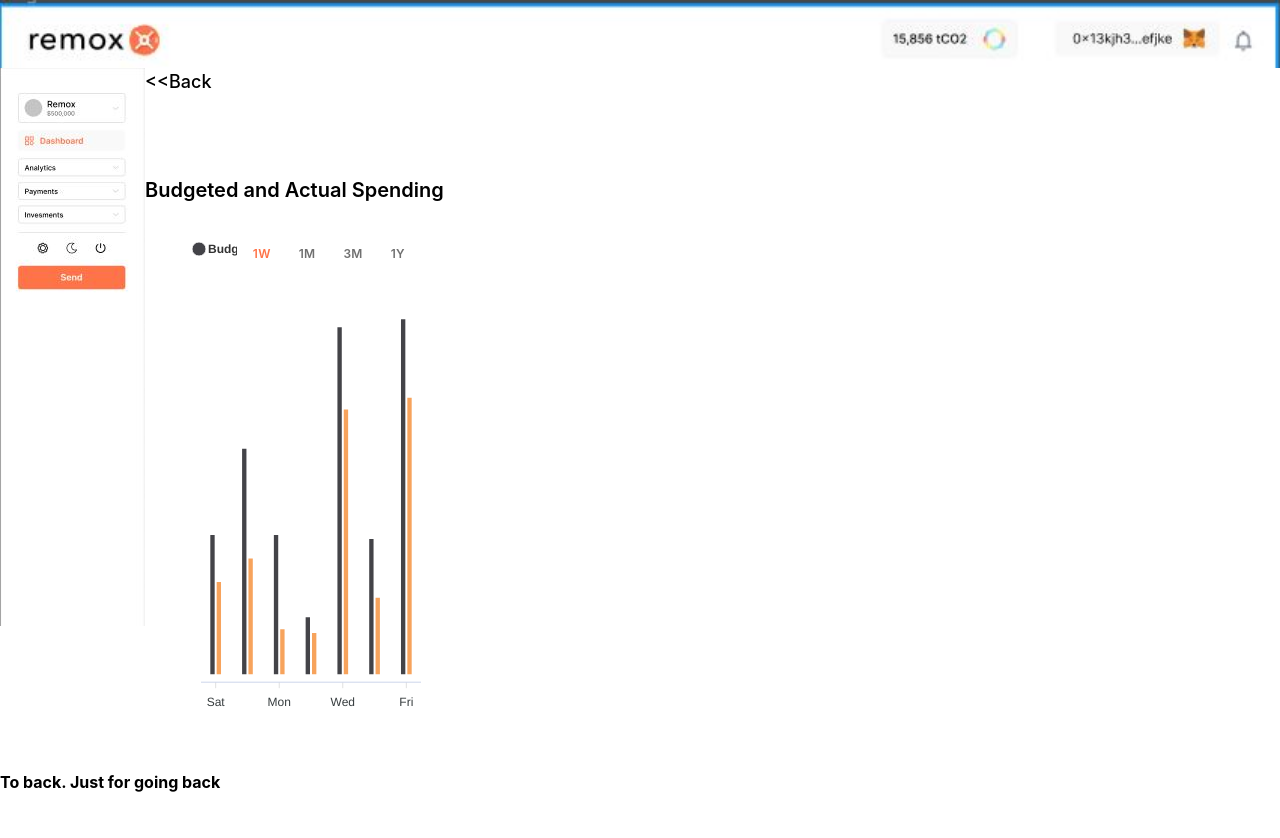
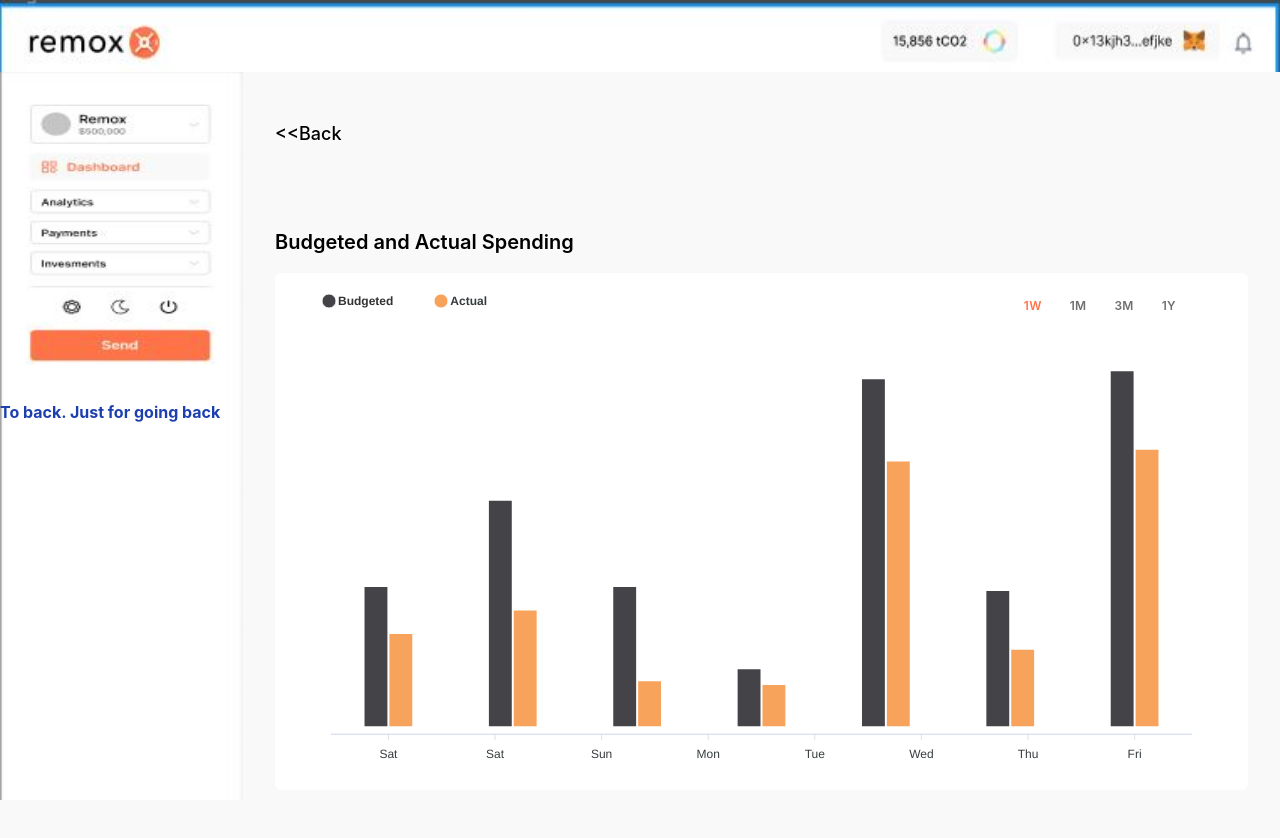
Before and after one commit to sardarliyusif/Insight, a Next.js app: page /dashboard/insight/budgetedchart in a window 1280 px wide. Shown: the top 838 px of the page. Before the commit the page ends 800 px from the top, so only its background shows below. Built offline with nearby package versions, Linux system fonts and the light colour scheme.

Commit message:
feat: components name error

```diff
--- a/pages/dashboard/insight/budgetedchart.tsx
+++ b/pages/dashboard/insight/budgetedchart.tsx
@@ -2,8 +2,8 @@ import Head from "next/head";
 import Link from "next/link";
 import React from "react";
 import { useDispatch, useSelector } from "react-redux";
-import BudgetChart from "../../../Components/charts/BudgetChart";
-import Layout from "../../../Components/layout";
+import BudgetChart from "../../../components/charts/BudgetChart";
+import Layout from "../../../components/layout";
 import {
   changeChartDate,
   SelectChartDate,
--- a/pages/dashboard/insight/tokenflowchart.tsx
+++ b/pages/dashboard/insight/tokenflowchart.tsx
@@ -2,8 +2,8 @@ import Head from "next/head";
 import Link from "next/link";
 import React from "react";
 import { useDispatch, useSelector } from "react-redux";
-import TokenFlow from "../../../Components/charts/TokenFlowChart";
-import Layout from "../../../Components/layout";
+import TokenFlow from "../../../components/charts/TokenFlowChart";
+import Layout from "../../../components/layout";
 import {
   changeChartDate,
   SelectChartDate,
--- a/styles/globals.css
+++ b/styles/globals.css
@@ -1,5 +1,5 @@
 @tailwind base;
-@tailwind Components;
+@tailwind components;
 @tailwind utilities;
 
 * {
--- a/tailwind.config.js
+++ b/tailwind.config.js
@@ -2,7 +2,7 @@
 module.exports = {
   content: [
     "./pages/**/*.{js,ts,jsx,tsx}",
-    "./Components/**/*.{js,ts,jsx,tsx}",
+    "./components/**/*.{js,ts,jsx,tsx}",
   ],
   theme: {
     fontFamily: {
--- a/tsconfig.json
+++ b/tsconfig.json
@@ -23,7 +23,7 @@
     "next-env.d.ts",
     "**/*.ts",
     "**/*.tsx"
-, "redux/features/insightSlice.ts", "Components/charts/DonutChart.tsx", "Components/charts/BudgetChart.tsx", "Components/modals/BlockChainModal.tsx", "pages/dashboard/insight/budgetedchart.tsx", "Components/layout.tsx", "Components/shared/Dropdown/index.tsx"  ],
+, "redux/features/insightSlice.ts", "components/charts/DonutChart.tsx", "components/charts/BudgetChart.tsx", "components/modals/BlockChainModal.tsx", "pages/dashboard/insight/budgetedchart.tsx", "components/layout.tsx", "components/shared/Dropdown/index.tsx"  ],
   "exclude": [
     "node_modules"
   ]
```
Also changed, not shown: pages/dashboard/insight/index.tsx (+9 -9 lines).
